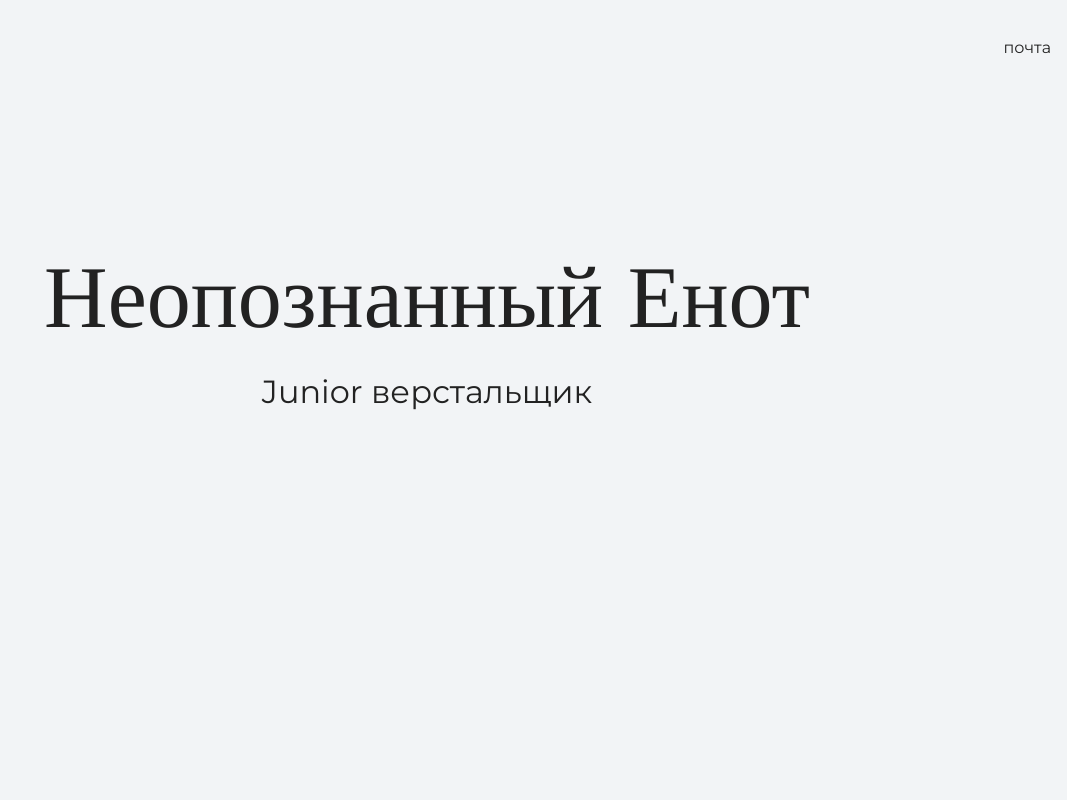
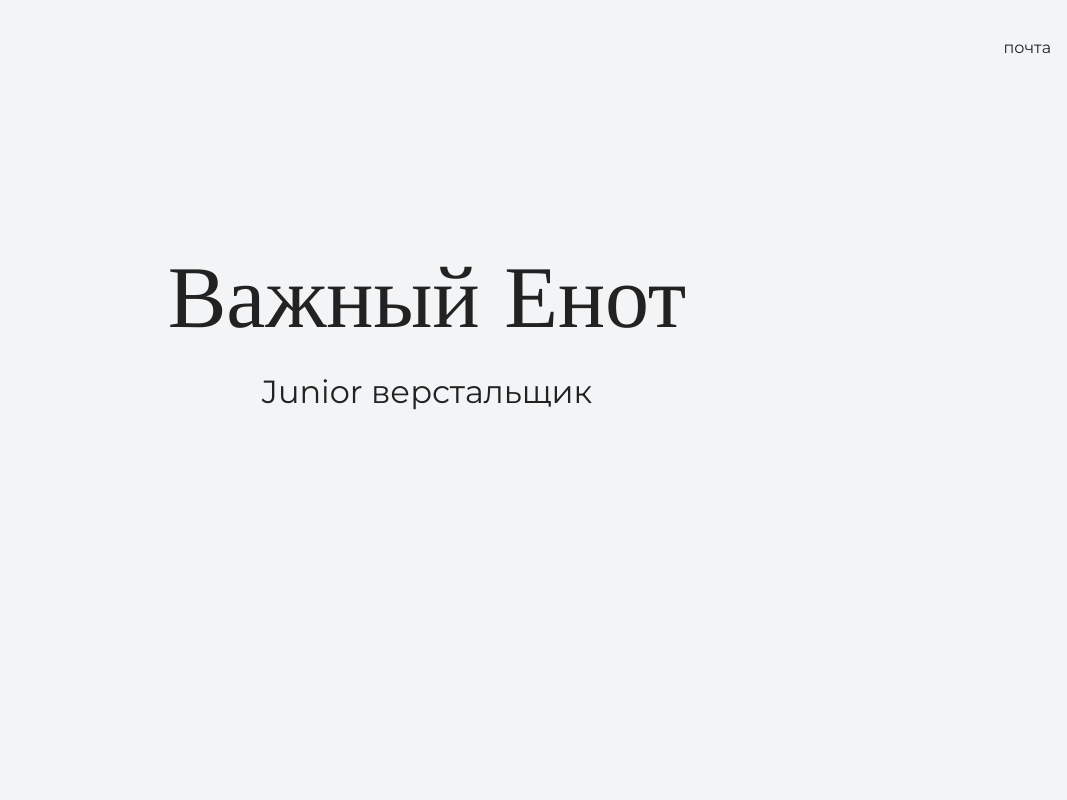
Before and after one commit to shuroj/my-cite, a plain HTML site: page index.html in a window 1280 px wide. Shown: the top 800 px of the page, without its empty margins (213-1280 px from the left). Drawn offline with nearby package versions, Linux system fonts and the light colour scheme.

Commit message:
смена названия

```diff
--- a/index.html
+++ b/index.html
@@ -16,7 +16,7 @@
 
     <section class="hero-image">
     <div class="container">
-     <h1 class="heading">Неопознанный Енот</h1>
+     <h1 class="heading">Важный Енот</h1>
       <p>Junior верстальщик</p>
       </div>
     </section>
```
